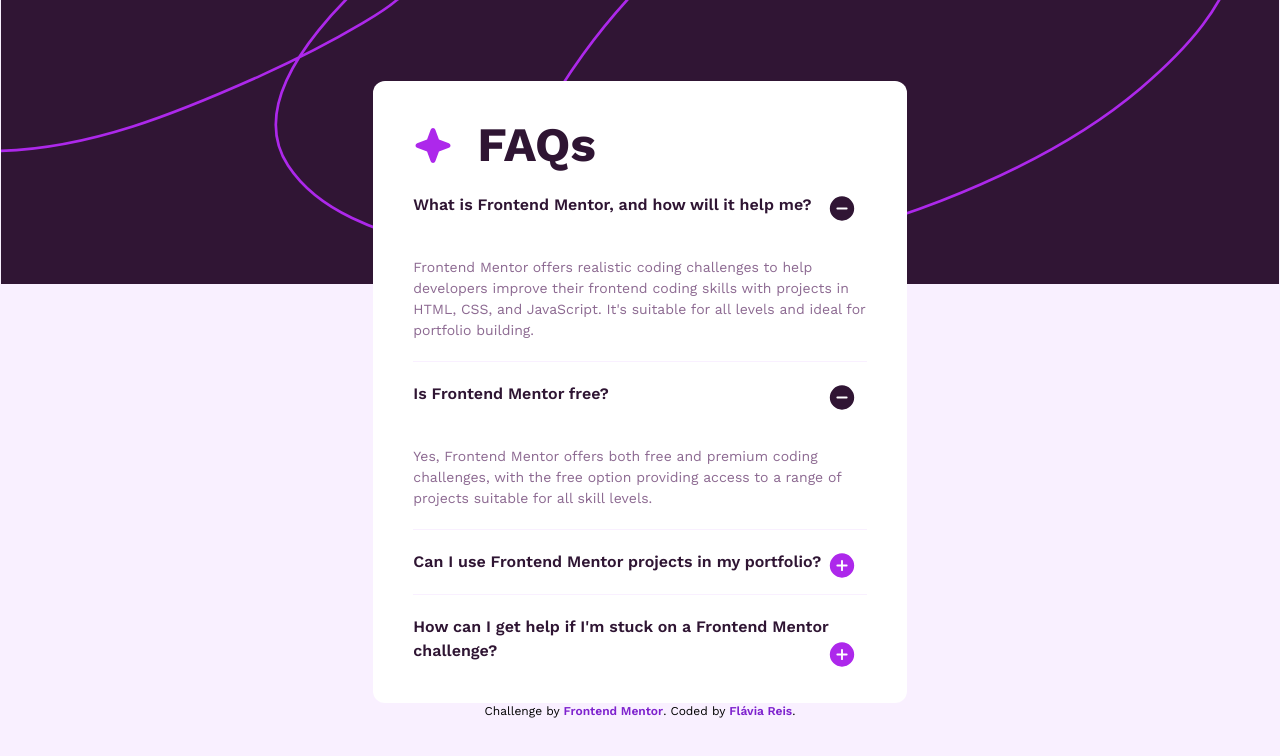
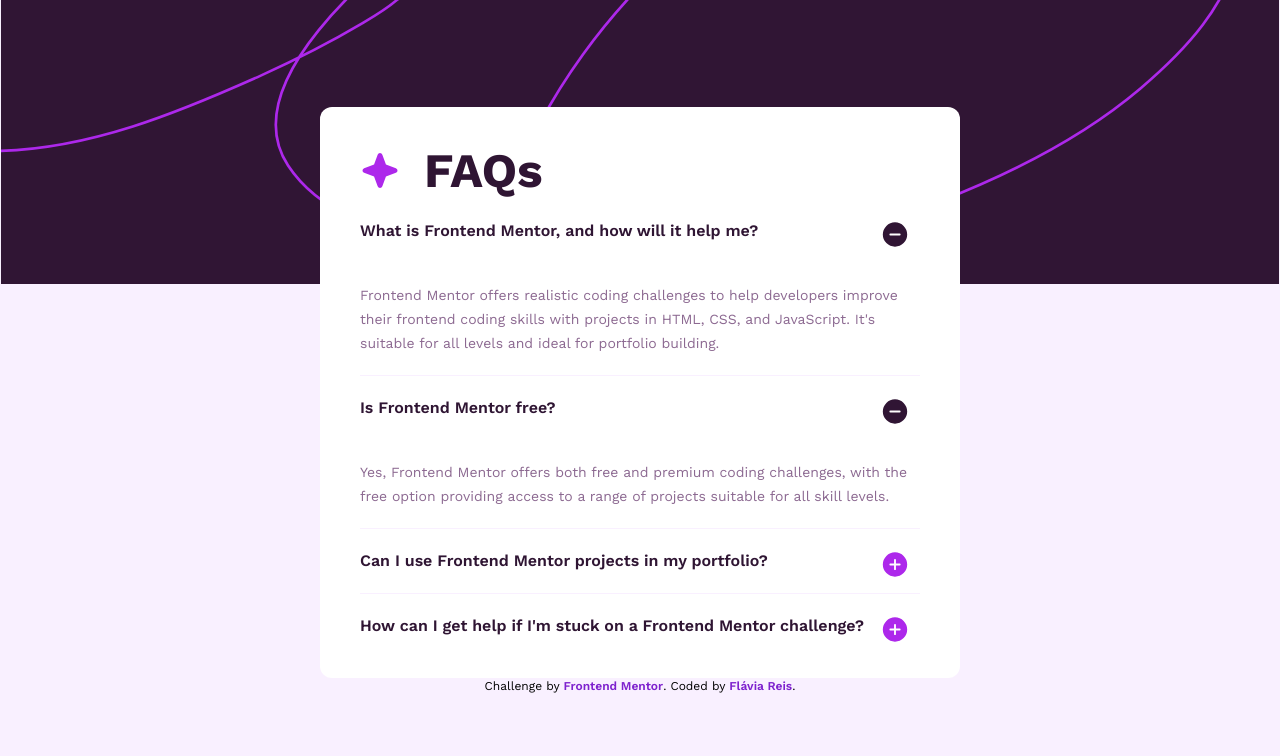
Before and after one commit to flaviare1s/faq-accordion2, a website: page src/index.html in a window 1280 px wide. Both pictures are taken after a click on the element "Is Frontend Mentor free?". Drawn offline with nearby package versions, Linux system fonts and the light colour scheme.

Commit message:
Adjusting

```diff
--- a/src/index.html
+++ b/src/index.html
@@ -24,34 +24,34 @@
 </head>
 <body class="font-Work font-Work_Sans bg-light_pink flex flex-col justify-center items-center m-auto min-h-full bg-pattern-mobile bg-no-repeat bg-contain md:bg-pattern-desktop">
 
-  <div class="w-11/12 md:w-5/12">
+  <div class="w-11/12 md:w-1/2">
     <section class="bg-white m-auto p-6 md:p-10 rounded-xl">
       <div class="flex gap-6 items-center">
         <img class="w-6 md:w-10" src="../assets/images/icon-star.svg" alt="Star Icon">
         <h1 class="font-bold text-dark_purple text-3xl md:text-5xl">FAQs</h1>
       </div>
       <dl class="js-accordion">
-        <dt class="text-dark_purple text-base font-semibold pt-6 pb-5 hover:text-pink relative pr-7 md:pr-0"><a href="#">What is Frontend Mentor, and how will it help me?</a></dt>
-        <dd class="text-grayish_purple text-sm leading-[150%] py-5">
+        <dt class="text-dark_purple text-base font-semibold pt-6 pb-5 hover:text-pink relative pr-7"><a href="#">What is Frontend Mentor, and how will it help me?</a></dt>
+        <dd class="text-grayish_purple text-sm leading-6 py-5">
           Frontend Mentor offers realistic coding challenges to help developers improve their
           frontend coding skills with projects in HTML, CSS, and JavaScript. It's suitable for
           all levels and ideal for portfolio building.
         </dd>
         <hr class="border-light_pink">
-        <dt class="text-dark_purple text-base font-semibold py-5 hover:text-pink relative pr-7 md:pr-0"><a href="#">Is Frontend Mentor free?</a></dt>
-        <dd class="text-grayish_purple text-sm leading-[150%] py-5">
+        <dt class="text-dark_purple text-base font-semibold py-5 hover:text-pink relative pr-7"><a href="#">Is Frontend Mentor free?</a></dt>
+        <dd class="text-grayish_purple text-sm leading-6 py-5">
           Yes, Frontend Mentor offers both free and premium coding challenges, with the free
           option providing access to a range of projects suitable for all skill levels.
         </dd>
         <hr class="border-light_pink">
-        <dt class="text-dark_purple text-base font-semibold py-5 hover:text-pink relative pr-7 md:pr-0"><a href="#">Can I use Frontend Mentor projects in my portfolio?</a></dt>
-        <dd class="text-grayish_purple text-sm leading-[150%] py-5">
+        <dt class="text-dark_purple text-base font-semibold py-5 hover:text-pink relative pr-7"><a href="#">Can I use Frontend Mentor projects in my portfolio?</a></dt>
+        <dd class="text-grayish_purple text-sm leading-6 py-5">
           Yes, you can use projects completed on Frontend Mentor in your portfolio. It's an excellent
           way to showcase your skills to potential employers!
         </dd>
         <hr class="border-light_pink">
-        <dt class="text-dark_purple text-base font-semibold pt-5 hover:text-pink relative pr-7 md:pr-0"><a href="#">How can I get help if I'm stuck on a Frontend Mentor challenge?</a></dt>
-        <dd class="text-grayish_purple text-sm leading-[150%] py-5">
+        <dt class="text-dark_purple text-base font-semibold pt-5 hover:text-pink relative pr-7"><a href="#">How can I get help if I'm stuck on a Frontend Mentor challenge?</a></dt>
+        <dd class="text-grayish_purple text-sm leading-6 py-5">
           The best place to get help is inside Frontend Mentor's Discord community. There's a help
           channel where you can ask questions and seek support from other community members.
         </dd>
```
Also changed, not shown: src/output.css.
